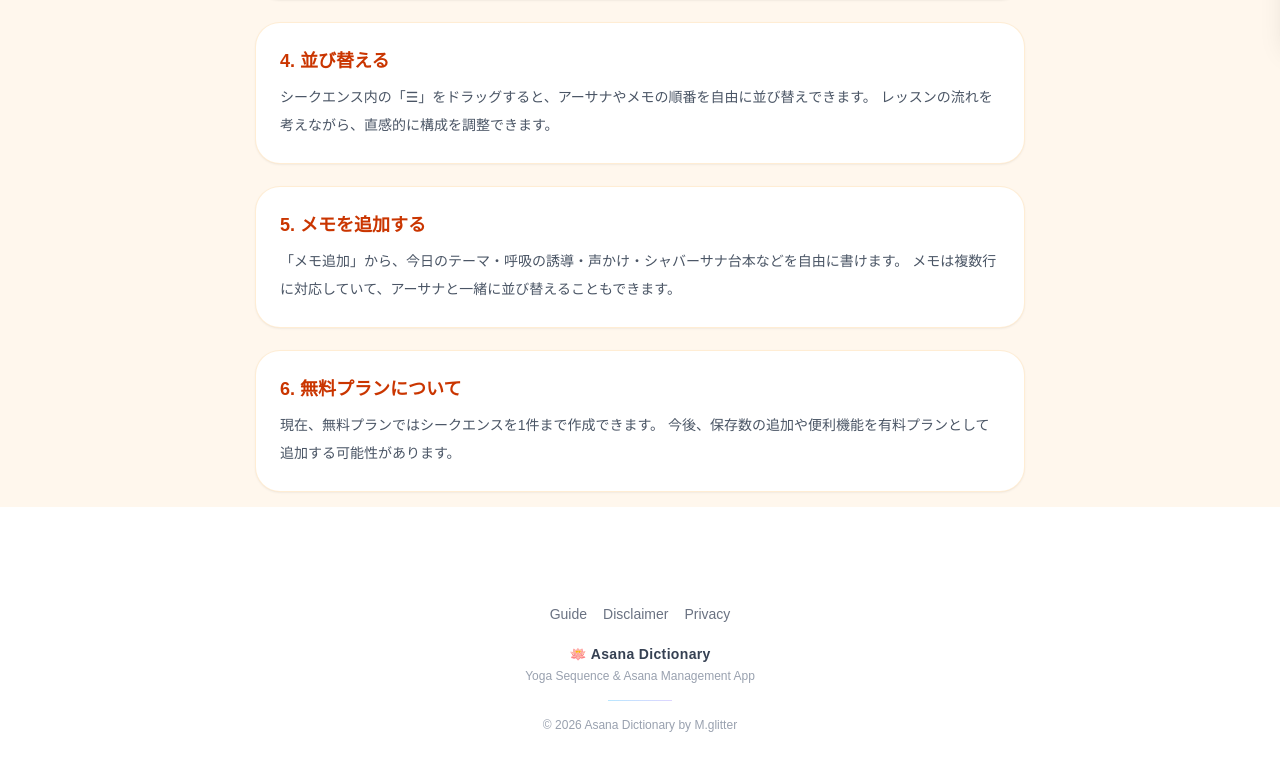
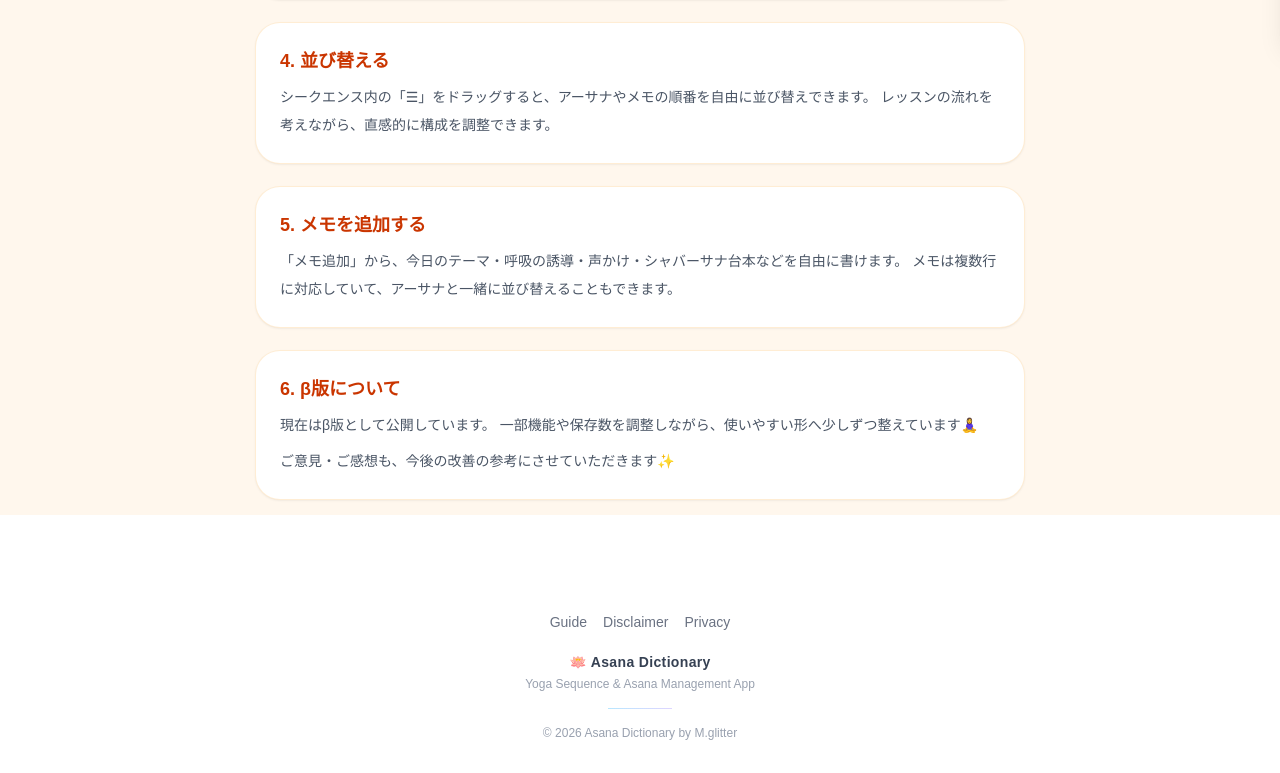
Before and after one commit to mika11247/asana-dictionary, a Next.js app: page /guide in a window 1280 px wide. Shown: the part 763-1536 px from the top of the page. Built offline with nearby package versions, Linux system fonts and the light colour scheme; no server answers.

Commit message:
プラン調整

```diff
--- a/app/asana-create/page.js
+++ b/app/asana-create/page.js
@@ -163,7 +163,7 @@ export default function AsanaCreatePage() {
 
     if (limits.asanas !== null && count >= limits.asanas) {
       alert(
-        `${PLAN_UI[currentPlan]?.label || 'Free'}プランではアーサナを ${limits.asanas}件まで登録できます✨`
+        `${PLAN_UI[currentPlan]?.label || 'Free'}ではアーサナを ${limits.asanas}件まで登録できます✨`
       )
       return
     }
--- a/app/guide/page.jsx
+++ b/app/guide/page.jsx
@@ -77,15 +77,19 @@ export default function GuidePage() {
         </section>
 
         <section className="rounded-3xl bg-white p-6 shadow-sm ring-1 ring-orange-100">
-          <h2 className="text-lg font-bold text-orange-700">
-            6. 無料プランについて
-          </h2>
+  <h2 className="text-lg font-bold text-orange-700">
+    6. β版について
+  </h2>
 
-          <p className="mt-2 text-sm leading-7 text-gray-600">
-            現在、無料プランではシークエンスを1件まで作成できます。
-            今後、保存数の追加や便利機能を有料プランとして追加する可能性があります。
-          </p>
-        </section>
+  <p className="mt-2 text-sm leading-7 text-gray-600">
+    現在はβ版として公開しています。
+    一部機能や保存数を調整しながら、使いやすい形へ少しずつ整えています🧘‍♀️
+  </p>
+
+  <p className="mt-2 text-sm leading-7 text-gray-600">
+    ご意見・ご感想も、今後の改善の参考にさせていただきます✨
+  </p>
+</section>
       </div>
     </main>
   )
--- a/app/sequences/[id]/page.js
+++ b/app/sequences/[id]/page.js
@@ -598,7 +598,7 @@ export default function SequenceDetailPage() {
 
 if (items.length >= limits.sequenceItems) {
   alert(
-    `${PLAN_UI[profile?.plan]?.label || 'Free'}プランでは、レッスン構成を ${limits.sequenceItems}件まで追加できます✨`
+    `${PLAN_UI[profile?.plan]?.label || 'Free'}では、レッスン構成を ${limits.sequenceItems}件まで追加できます✨`
   )
   return
 }
@@ -654,7 +654,7 @@ if (items.length >= limits.sequenceItems) {
 
 if (items.length >= limits.sequenceItems) {
   alert(
-    `${PLAN_UI[profile?.plan]?.label || 'Free'}プランでは、レッスン構成を ${limits.sequenceItems}件まで追加できます✨`
+    `${PLAN_UI[profile?.plan]?.label || 'Free'}では、レッスン構成を ${limits.sequenceItems}件まで追加できます✨`
   )
   return
 }
@@ -731,7 +731,7 @@ if (items.length >= limits.sequenceItems) {
 
       if (items.length >= limits.sequenceItems) {
         alert(
-          `${PLAN_UI[profile?.plan]?.label || 'Free'}プランでは、レッスン構成を ${limits.sequenceItems}件まで追加できます✨`
+          `${PLAN_UI[profile?.plan]?.label || 'Free'}では、レッスン構成を ${limits.sequenceItems}件まで追加できます✨`
         )
         return
       }
--- a/app/sequences/page.js
+++ b/app/sequences/page.js
@@ -192,7 +192,7 @@ export default function SequencesPage() {
 
 if (sequences.length >= limits.sequences) {
   alert(
-    `${PLAN_UI[profile?.plan]?.label || 'Free'}プランでは ${limits.sequences}件まで作成できます✨`
+    `${PLAN_UI[profile?.plan]?.label || 'Free'}では ${limits.sequences}件まで作成できます✨`
   )
   return
 }
@@ -283,7 +283,7 @@ if (sequences.length >= limits.sequences) {
 
     if (limits.sequences !== null && count >= limits.sequences) {
       alert(
-        `${PLAN_UI[profile?.plan]?.label || 'Free'}プランではシークエンスを ${limits.sequences}件まで作成できます✨`
+        `${PLAN_UI[profile?.plan]?.label || 'Free'}ではシークエンスを ${limits.sequences}件まで作成できます✨`
       )
       return
     }
--- a/components/Header.js
+++ b/components/Header.js
@@ -55,8 +55,8 @@ export default function Header() {
               </p>
 
               <p className="text-[10px] text-gray-400 sm:text-xs">
-                {PLAN_UI[profile.plan]?.label || 'Free'} Plan
-              </p>
+  β版
+</p>
             </div>
           )}
 
--- a/lib/planUI.js
+++ b/lib/planUI.js
@@ -1,6 +1,6 @@
 export const PLAN_UI = {
   free: {
-      label: 'Free',
+    label: 'β版',
     badge:
       'bg-gray-100 text-gray-700 border border-gray-200',
   },
```
Lines whose indentation alone changed are shown as unchanged.
